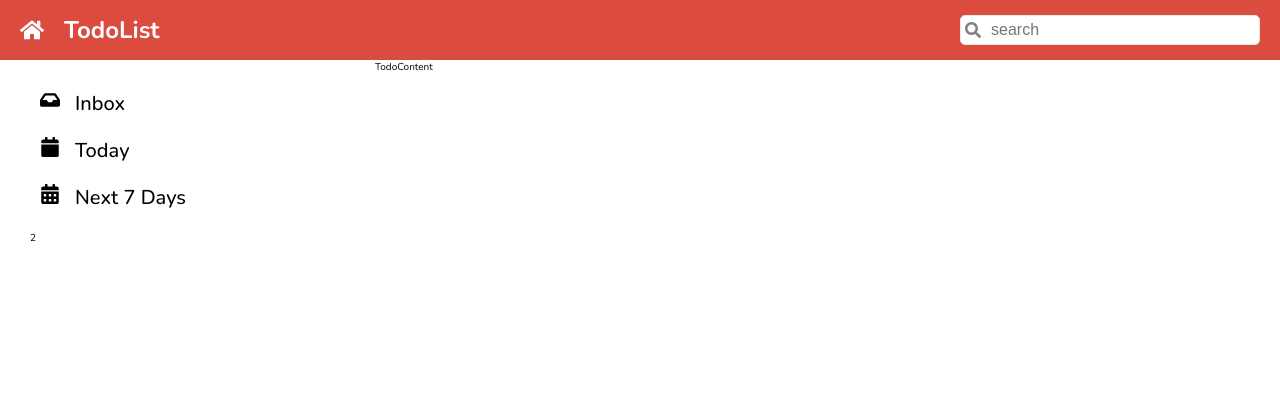
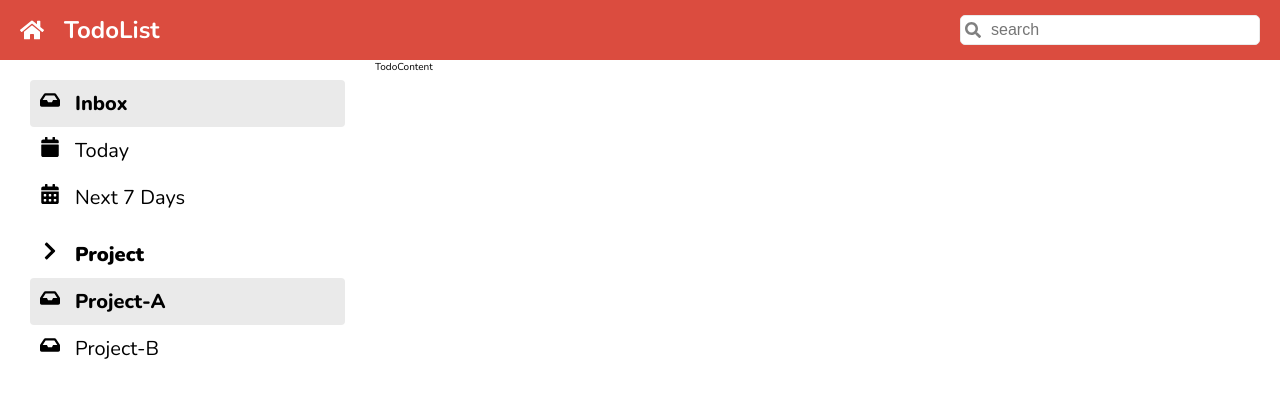
Before and after one commit to PeakpoonPK/CC15-todolist-peakpoon, a React (Create React App) app: page / in a window 1280 px wide. Shown: the top 398 px of the page. Built offline with nearby package versions, Linux system fonts and the light colour scheme.

Commit message:
refracter:create List compement

```diff
--- a/src/App/App.js
+++ /dev/null
@@ -1,46 +0,0 @@
-import './App.scss';
-import { FaHome } from 'react-icons/fa';
-import Header from '../Components/Header.jsx';
-import { FaInbox, FaCalendar, FaCalendarAlt, FaChevronDown } from 'react-icons/fa';
-import ListItem from '../Components/ListItem';
-
-function App() {
-  return (
-    <div className='todo'>
-      <div className="todo__header">
-        <Header /></div>
-      <div className="todo__sidebar">
-        <aside className='sidebar'>
-          <section className='sidebar__category'>
-            <ul className='list'>
-              {/* <li className='list__item'>
-                <FaInbox className='list__item__icon' />
-                <p className='list__item__text'>Inbox</p>
-              </li>
-              <li className='list__item'>
-                <FaCalendar className='list__item__icon' />
-                <p className='list__item__text'>Today</p>
-              </li>
-              <li className='list__item'>
-                <FaCalendarAlt className='list__item__icon' />
-                <p className='list__item__text'>Next 7 days</p>
-              </li> */}
-              <ListItem text="Inbox"
-                icon={<FaInbox />}
-              />
-              <ListItem text="Today"
-                icon={<FaCalendar />}
-              />
-              <ListItem text="Next 7 Days"
-                icon={<FaCalendarAlt />}
-              />
-            </ul>
-          </section>
-          <section className='sidebar__category'>2</section>
-        </aside>
-      </div>
-      <div className="todo__content">TodoContent</div>
-    </div>
-  );
-}
-export default App;
--- /dev/null
+++ b/src/App/App.jsx
@@ -0,0 +1,66 @@
+import './App.scss';
+import { FaHome } from 'react-icons/fa';
+import Header from '../Components/Header.jsx';
+import { FaInbox, FaCalendar, FaCalendarAlt, FaChevronDown } from 'react-icons/fa';
+import ListItem from '../Components/ListItem.jsx';
+import List from '../Components/List.jsx';
+
+function App() {
+
+  const generalLists = [
+    { id: 1, text: 'Inbox', active: true, icon: <FaInbox /> },
+    { id: 2, text: 'Today', active: false, icon: <FaCalendar /> },
+    { id: 3, text: 'Next 7 Days', active: false, icon: <FaCalendarAlt /> },
+  ];
+
+  const projectLists = [
+    { id: 4, text: 'Project-A', icon: < FaInbox />, active: true },
+    { id: 5, text: 'Project-B', icon: < FaInbox />, active: false },
+  ]
+  return (
+    <div className='todo'>
+      <div className="todo__header">
+        <Header /></div>
+      <div className="todo__sidebar">
+        <aside className='sidebar'>
+          <section className='sidebar__category'>
+            <List data={generalLists} />
+            {/* <ul className='list'>
+              {generalLists.map((obj) => (
+                <ListItem
+                  key={obj.id}
+                  text={obj.text}
+                  icon={obj.icon}
+                  active={obj.active}
+                />
+              ))}
+            </ul> */}
+          </section>
+          <section className='sidebar__category'>
+            <div className='accordion'>
+              <div className='accordion__toggle'>
+                <li className='accordion__item'>
+                  <FaChevronDown className='accordion__item__icon accordion__item__active' />
+                  <p className='list__item__text'>Project</p>
+                </li>
+              </div>
+              <List data={projectLists} />
+              {/* <ul className='list'>
+                {projectLists.map((obj) => (
+                  <ListItem
+                    key={obj.id}
+                    text={obj.text}
+                    icon={obj.icon}
+                    active={obj.active}
+                  />
+                ))}
+              </ul> */}
+            </div>
+          </section>
+        </aside>
+      </div>
+      <div className="todo__content">TodoContent</div>
+    </div>
+  );
+}
+export default App;
--- a/src/App/App.scss
+++ b/src/App/App.scss
@@ -53,10 +53,7 @@ li {
     list-style: none;
 }
 
-.list {
-    display: flex;
-    flex-direction: column;
-
+.accordion {
     &__item {
         display: flex;
         gap: 15px;
@@ -65,13 +62,21 @@ li {
         cursor: pointer;
         border-radius: 4px;
         align-items: baseline;
+        font-weight: 900;
 
-        &:hover {
-            background-color: $grey-light;
+        &__icon {
+            cursor: pointer;
+            transition: 1s;
         }
 
-        &__text {
-            font-weight: 500;
+        &__active {
+            transform: rotate(-90deg);
         }
     }
+
+
+
+    &__text {
+        font-weight: inherit;
+    }
 }
--- /dev/null
+++ b/src/Components/List.jsx
@@ -0,0 +1,12 @@
+import ListItem from './ListItem';
+import './List.scss';
+
+function List(props) {
+    return (
+        <ul>
+            {props.data.map((obj) => (<ListItem key={obj.id} text={obj.text} icon={obj.icon} active={obj.active} />))}
+        </ul>
+    )
+}
+
+export default List
--- /dev/null
+++ b/src/Components/List.scss
@@ -0,0 +1 @@
+@import "../index.scss";
--- a/src/Components/ListItem.jsx
+++ b/src/Components/ListItem.jsx
@@ -1,14 +1,15 @@
 import './ListItem.scss'
 import { FaInbox, FaCalendar, FaCalendarAlt, FaChevronDown } from 'react-icons/fa';
+
 function ListItem(props) {
+    console.log(props);
+    const listClassName = `list__item ${props.active ? 'active' : ''}`;
     return (
-        <li className='list__item'>
+        <li className={listClassName}>
             {props.icon}
-            <p className='list__item__text'>{props.text}</p>
-        </li>
-    )
-
-
+            <p className='list__item__text'> {props.text} </p>
+        </li >
+    );
 }
 
 export default ListItem;
--- a/src/Components/ListItem.scss
+++ b/src/Components/ListItem.scss
@@ -0,0 +1,30 @@
+@import "../index.scss";
+
+.list {
+    display: flex;
+    flex-direction: column;
+
+    &__item {
+        display: flex;
+        gap: 15px;
+        font-size: 2rem;
+        padding: 10px;
+        cursor: pointer;
+        border-radius: 4px;
+        align-items: baseline;
+        font-weight: 400;
+
+        &:hover {
+            background-color: $grey-light;
+        }
+
+        &__text {
+            font-weight: inherit;
+        }
+    }
+}
+
+.active {
+    font-weight: 800;
+    background-color: $grey-light;
+}
```
